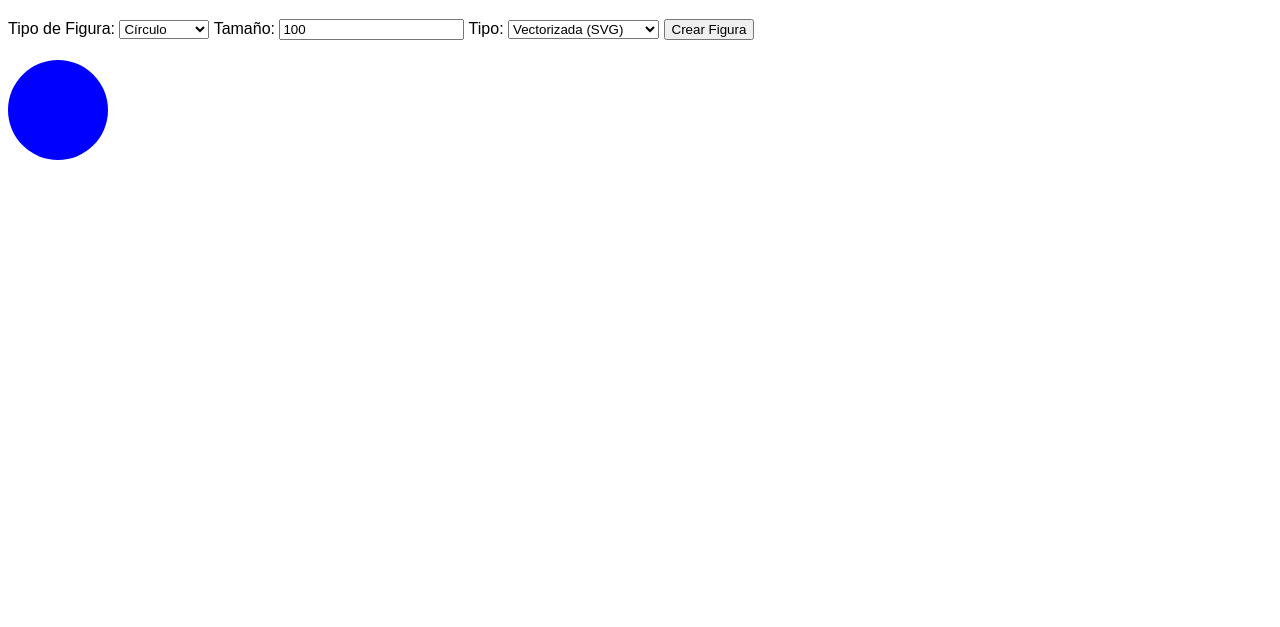
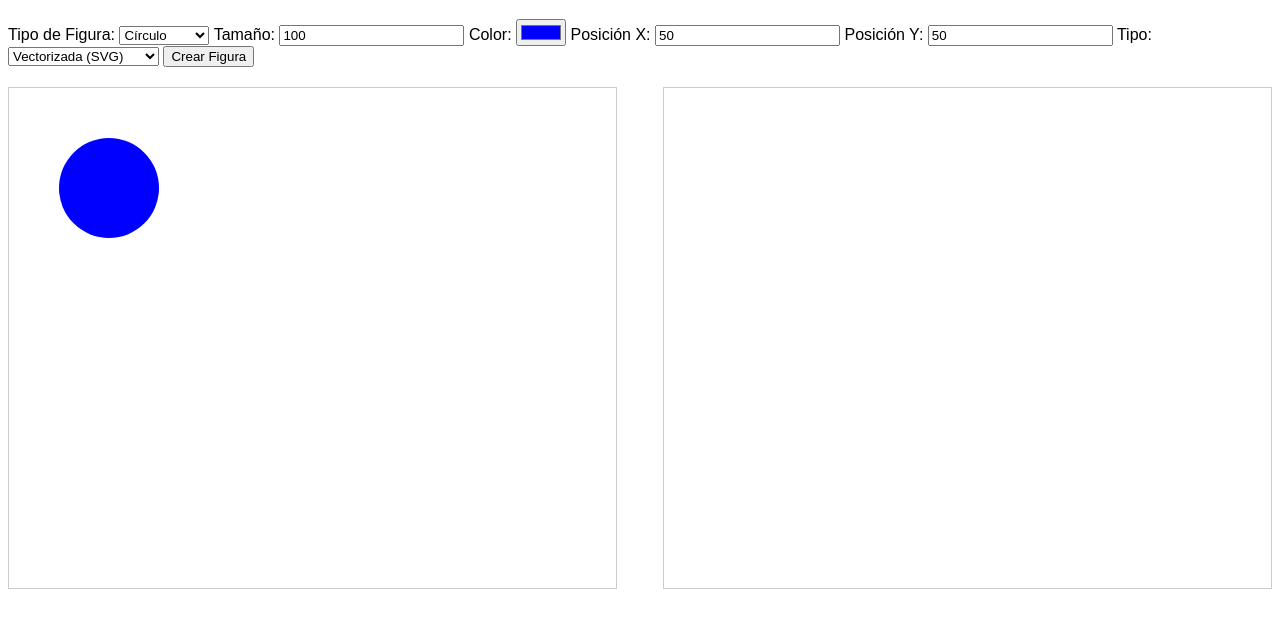
Before and after one commit to SofiaCabreraVillada/ICG-MUL-A-2024-2, a plain HTML site: page AC-15AGO/Librerias de graficacion/Taller/figuras2D.html in a window 1280 px wide. Both pictures are taken after a click on the button "Crear Figura". Shown: the part 61-688 px from the top of the page. Drawn offline with Linux system fonts and the light colour scheme.

Commit message:
Actualizacion 1
Se le pidio a la IA que añadiera la elecccion de colores, la posicion del objeto y que dependiendo el tipo de imagen se muestren en lugares diferentes

```diff
--- a/AC-15AGO/Librerias de graficacion/Taller/figuras2D.html
+++ b/AC-15AGO/Librerias de graficacion/Taller/figuras2D.html
@@ -10,12 +10,18 @@
         }
         #container {
             display: flex;
-            flex-wrap: wrap;
-            gap: 10px;
+            justify-content: space-between;
             margin-top: 20px;
         }
         .figure {
-            margin: 10px;
+            position: absolute;
+        }
+        #svg-container, #canvas-container {
+            position: relative;
+            width: 48%;
+            height: 500px;
+            border: 1px solid #ccc;
+            overflow: hidden;
         }
     </style>
 </head>
@@ -33,6 +39,15 @@
     <label for="size">Tamaño:</label>
     <input type="number" id="size" value="100" min="10">
 
+    <label for="color">Color:</label>
+    <input type="color" id="color" value="#0000ff">
+
+    <label for="positionX">Posición X:</label>
+    <input type="number" id="positionX" value="50" min="0">
+
+    <label for="positionY">Posición Y:</label>
+    <input type="number" id="positionY" value="50" min="0">
+
     <label for="type">Tipo:</label>
     <select id="type">
         <option value="svg">Vectorizada (SVG)</option>
@@ -41,21 +56,30 @@
 
     <button id="createBtn">Crear Figura</button>
 
-    <div id="container"></div>
+    <div id="container">
+        <div id="svg-container"></div>
+        <div id="canvas-container"></div>
+    </div>
 
     <script>
         document.getElementById('createBtn').addEventListener('click', function() {
             const shape = document.getElementById('shape').value;
             const size = parseInt(document.getElementById('size').value);
+            const color = document.getElementById('color').value;
+            const posX = parseInt(document.getElementById('positionX').value);
+            const posY = parseInt(document.getElementById('positionY').value);
             const type = document.getElementById('type').value;
-            const container = document.getElementById('container');
             let figure;
 
             if (type === 'svg') {
+                const svgWrapper = document.createElementNS('http://www.w3.org/2000/svg', 'svg');
                 figure = document.createElementNS('http://www.w3.org/2000/svg', shape === 'circle' ? 'circle' : 'rect');
-                const svgWrapper = document.createElementNS('http://www.w3.org/2000/svg', 'svg');
+
                 svgWrapper.setAttribute('width', size);
                 svgWrapper.setAttribute('height', size);
+                svgWrapper.style.position = 'absolute';
+                svgWrapper.style.left = posX + 'px';
+                svgWrapper.style.top = posY + 'px';
 
                 if (shape === 'circle') {
                     figure.setAttribute('cx', size / 2);
@@ -66,9 +90,9 @@
                     figure.setAttribute('height', shape === 'rectangle' ? size / 2 : size);
                 }
 
-                figure.setAttribute('fill', 'blue');
+                figure.setAttribute('fill', color);
                 svgWrapper.appendChild(figure);
-                container.appendChild(svgWrapper);
+                document.getElementById('svg-container').appendChild(svgWrapper);
 
             } else if (type === 'canvas') {
                 const canvas = document.createElement('canvas');
@@ -76,7 +100,11 @@
                 canvas.width = size;
                 canvas.height = shape === 'rectangle' ? size / 2 : size;
 
-                ctx.fillStyle = 'red';
+                canvas.style.position = 'absolute';
+                canvas.style.left = posX + 'px';
+                canvas.style.top = posY + 'px';
+
+                ctx.fillStyle = color;
 
                 if (shape === 'circle') {
                     ctx.beginPath();
@@ -86,7 +114,7 @@
                     ctx.fillRect(0, 0, size, shape === 'rectangle' ? size / 2 : size);
                 }
 
-                container.appendChild(canvas);
+                document.getElementById('canvas-container').appendChild(canvas);
             }
         });
     </script>
```
